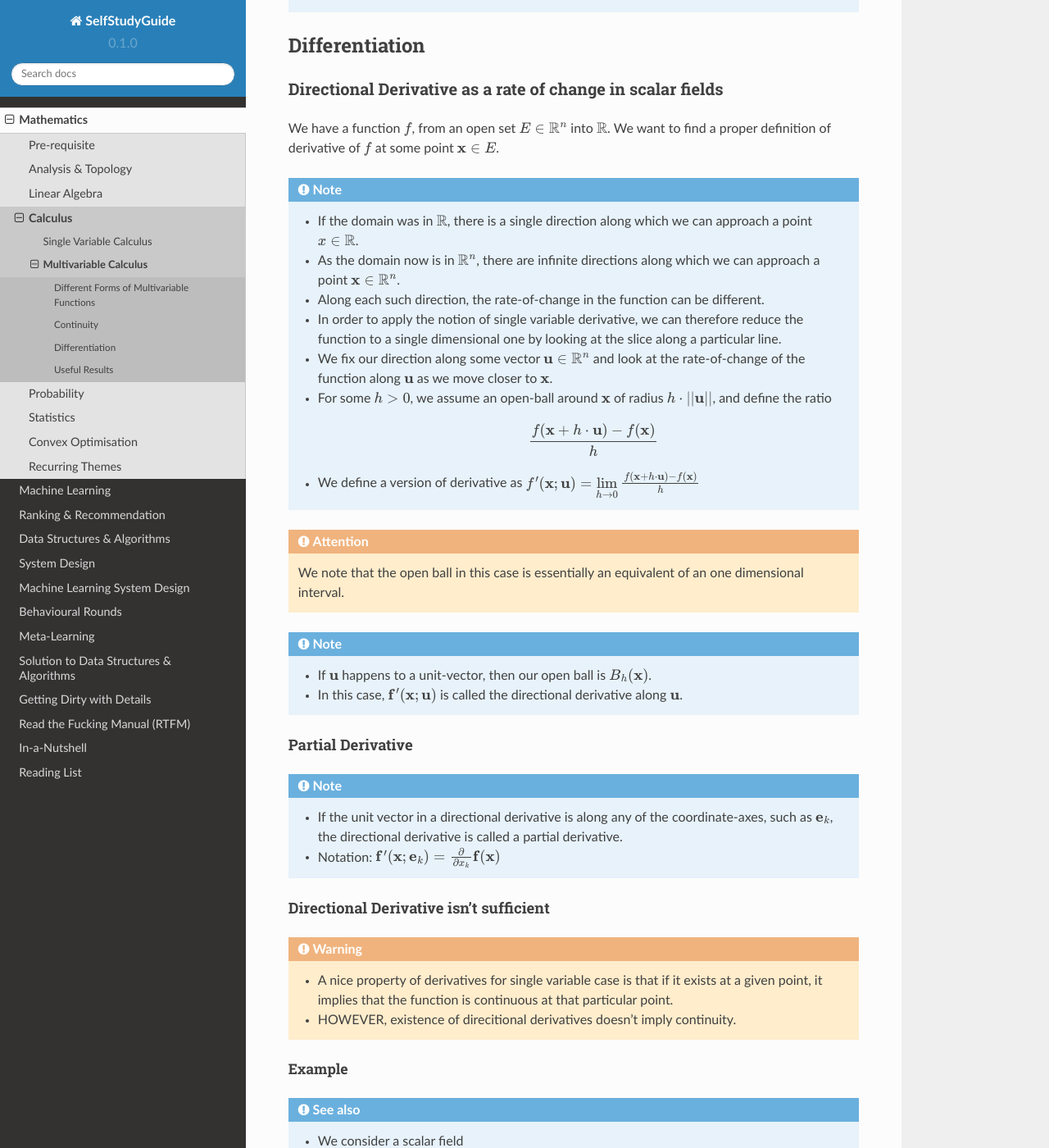
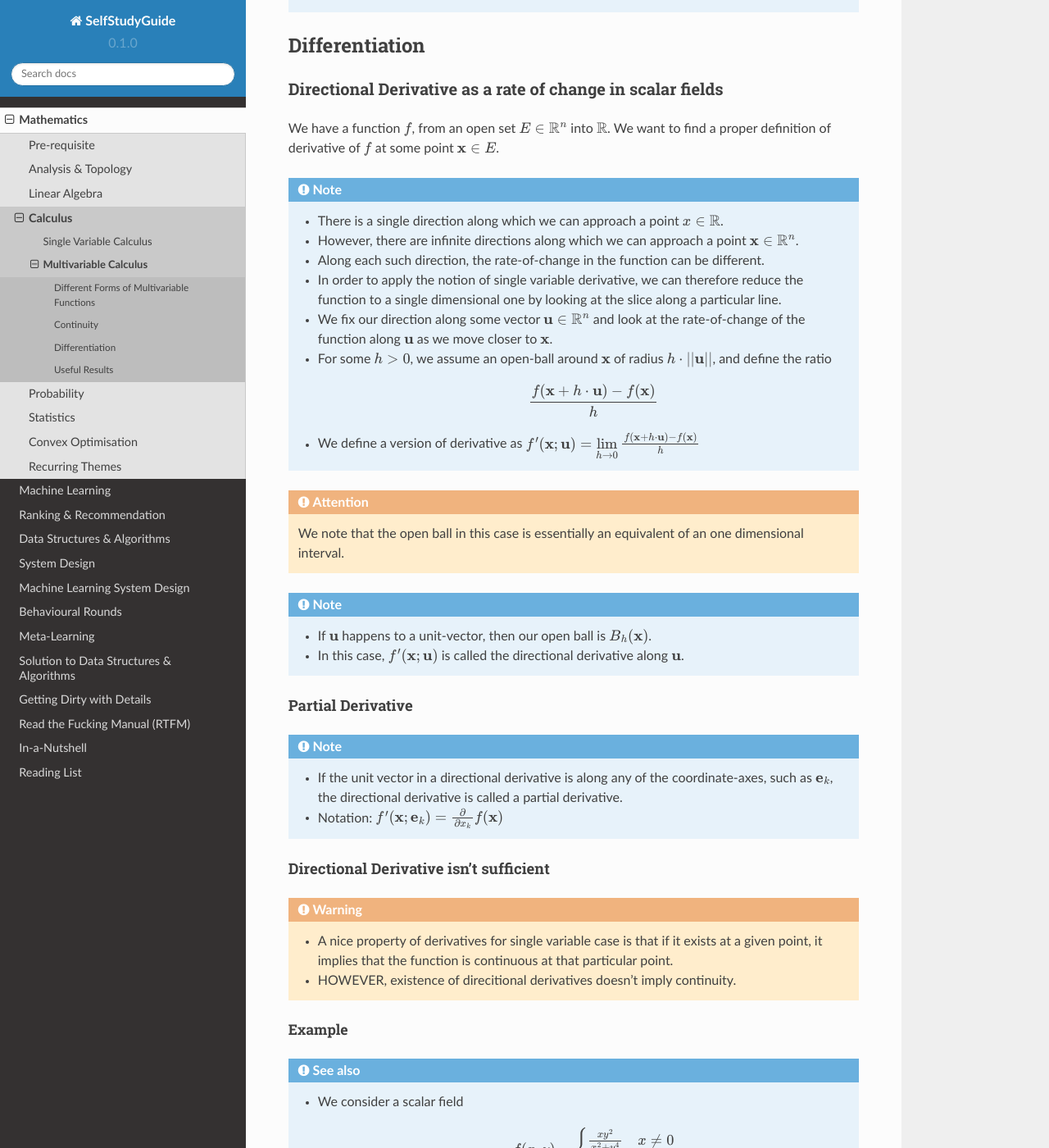
Before and after one commit to uselesstechjunks/leetcode, a Sphinx documentation site: the page built from docs/source/math/calc3/multi.rst, in a window 1280 px wide and 1400 px high, scrolled down 1286 px. Shown: the whole window at 82% size. Built offline with Sphinx 7.4.7 and the Read the Docs theme 2.0.0, drawn with Linux system fonts in a browser that asks for light colours; some of the changed text lies outside the part shown.

Commit message:
Update multi.rst

```diff
--- a/docs/source/math/calc3/multi.rst
+++ b/docs/source/math/calc3/multi.rst
@@ -44,8 +44,8 @@ Directional Derivative as a rate of change in scalar fields
 We have a function :math:`f`, from an open set :math:`E\in\mathbb{R}^n` into :math:`\mathbb{R}`. We want to find a proper definition of derivative of :math:`f` at some point :math:`\mathbf{x}\in E`.
 
 .. note::
-	* If the domain was in :math:`\mathbb{R}`, there is a single direction along which we can approach a point :math:`x\in\mathbb{R}`.
-	* As the domain now is in :math:`\mathbb{R}^n`, there are infinite directions along which we can approach a point :math:`\mathbf{x}\in\mathbb{R}^n`.
+	* There is a single direction along which we can approach a point :math:`x\in\mathbb{R}`.
+	* However, there are infinite directions along which we can approach a point :math:`\mathbf{x}\in\mathbb{R}^n`.
 	* Along each such direction, the rate-of-change in the function can be different.
 	* In order to apply the notion of single variable derivative, we can therefore reduce the function to a single dimensional one by looking at the slice along a particular line.
 	* We fix our direction along some vector :math:`\mathbf{u}\in\mathbb{R}^n` and look at the rate-of-change of the function along :math:`\mathbf{u}` as we move closer to :math:`\mathbf{x}`.
@@ -59,13 +59,13 @@ We have a function :math:`f`, from an open set :math:`E\in\mathbb{R}^n` into :ma
 
 .. note::
 	* If :math:`\mathbf{u}` happens to a unit-vector, then our open ball is :math:`B_h(\mathbf{x})`.
-	* In this case, :math:`\mathbf{f}'(\mathbf{x}; \mathbf{u})` is called the directional derivative along :math:`\mathbf{u}`.
+	* In this case, :math:`f'(\mathbf{x}; \mathbf{u})` is called the directional derivative along :math:`\mathbf{u}`.
 
 Partial Derivative
 ------------------------------------------------------------
 .. note::
 	* If the unit vector in a directional derivative is along any of the coordinate-axes, such as :math:`\mathbf{e}_k`, the directional derivative is called a partial derivative.
-	* Notation: :math:`\mathbf{f}'(\mathbf{x}; \mathbf{e}_k)=\frac{\mathop{\partial}}{\mathop{\partial x_k}}\mathbf{f}(\mathbf{x})`
+	* Notation: :math:`f'(\mathbf{x}; \mathbf{e}_k)=\frac{\mathop{\partial}}{\mathop{\partial x_k}}f(\mathbf{x})`
 
 Directional Derivative isn't sufficient
 ------------------------------------------------------------
```
Also changed, not shown: other parts of docs/source/math/calc3/multi.rst (+1 -1 lines).
